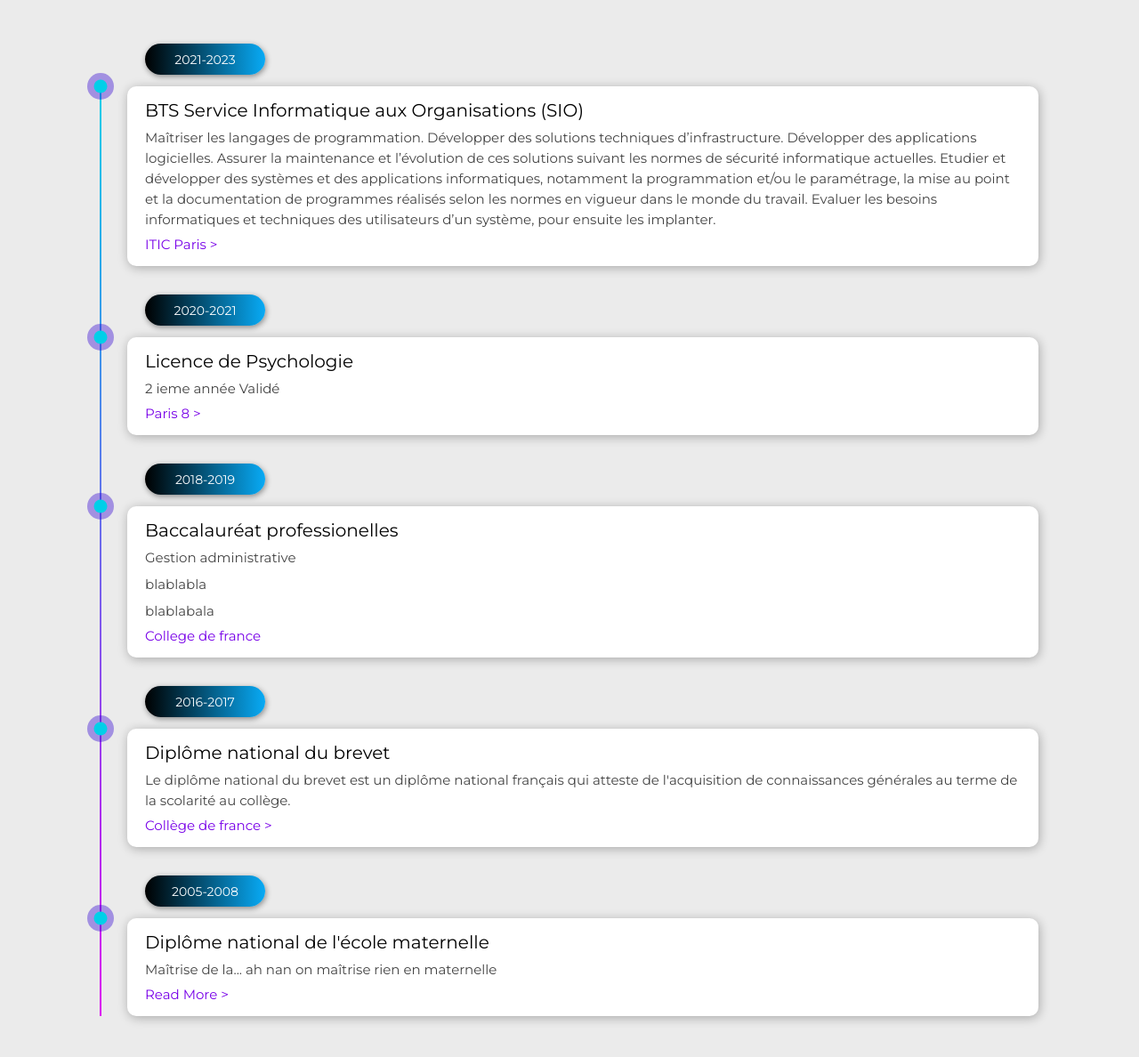
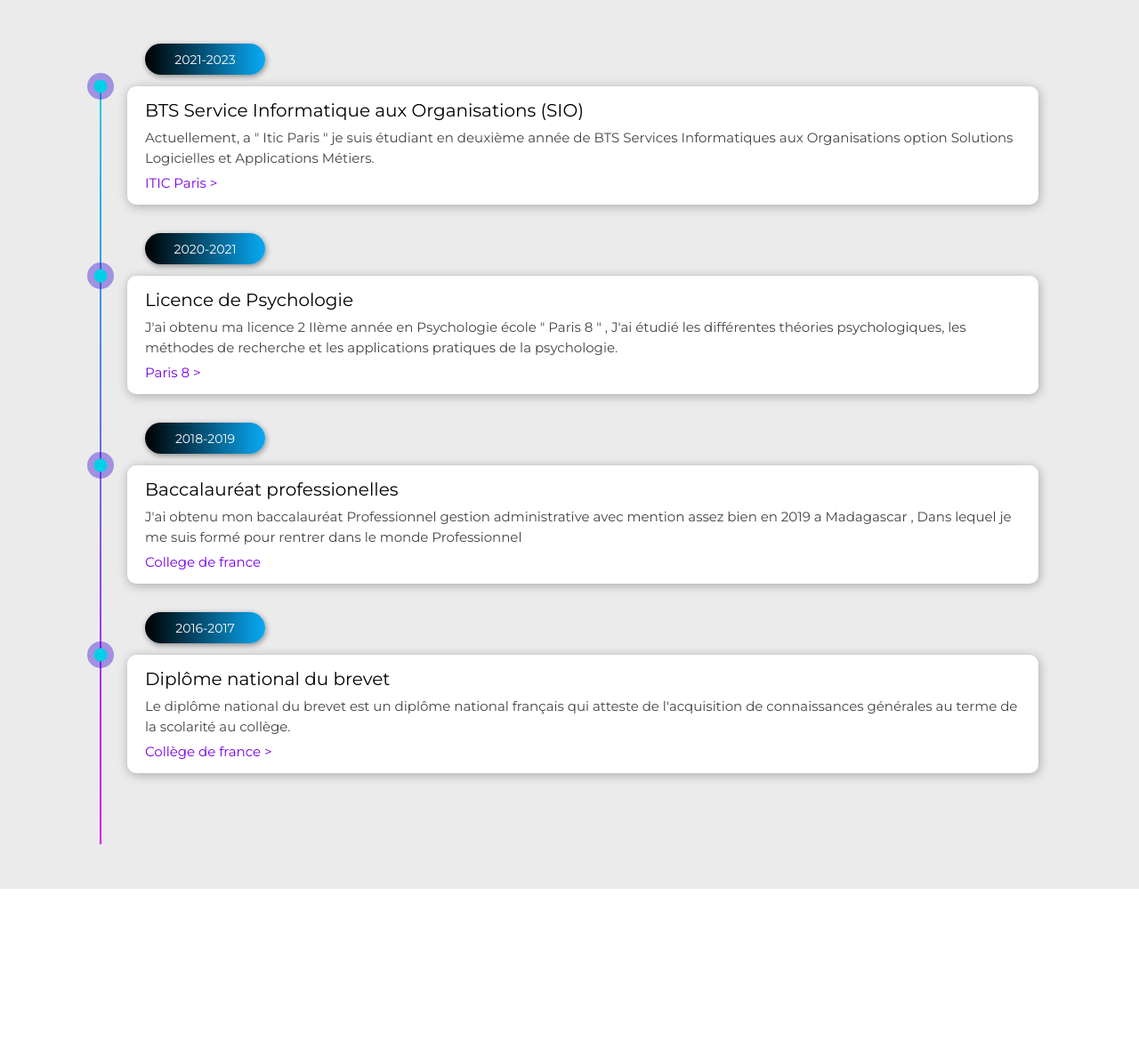
Before and after one commit to Anilcharif/Portfolio-Zoher-BTS, a plain HTML site: page parcours.html in a window 1280 px wide. Shown: the part 234-1422 px from the top of the page at 89% size. After the commit the page ends 1233 px from the top, so only its background shows below. Drawn offline with Linux system fonts and the light colour scheme.

Commit message:
Update bts

```diff
--- a/parcours.html
+++ b/parcours.html
@@ -69,12 +69,7 @@
                 <ul>
                     <li>
                         <h3 class="title">BTS Service Informatique aux Organisations (SIO)</h3>
-                        <p>Maîtriser les langages de programmation.
-                            Développer des solutions techniques d’infrastructure.
-                            Développer des applications logicielles.
-                            Assurer la maintenance et l’évolution de ces solutions suivant les normes de sécurité informatique actuelles.
-                            Etudier et développer des systèmes et des applications informatiques, notamment la programmation et/ou le paramétrage, la mise au point et la documentation de programmes réalisés selon les normes en vigueur dans le monde du travail.
-                            Evaluer les besoins informatiques et techniques des utilisateurs d’un système, pour ensuite les implanter.
+                        <p>Actuellement, a " Itic Paris " je suis étudiant en deuxième année de BTS Services Informatiques aux Organisations option Solutions Logicielles et Applications Métiers.
                         </p>
                         <a href="#">ITIC Paris ></a>
                         <span class="circle"></span>
@@ -82,16 +77,14 @@
                     </li>
                     <li>
                         <h3 class="title">Licence de Psychologie</h3>
-                        <p>2 ieme année Validé</p>
+                        <p>J'ai obtenu ma licence 2 IIème année en Psychologie école " Paris 8 " ,  J'ai étudié les différentes théories psychologiques, les méthodes de recherche et les applications pratiques de la psychologie.</p>
                         <a href="#">Paris 8  ></a>
                         <span class="circle"></span>
                         <time class="date">2020-2021</time>
                     </li>
                     <li>
                         <h3 class="title">Baccalauréat professionelles</h3>
-                            <p>Gestion administrative </p>
-                            <p> blablabla</p>
-                            <p>blablabala</p>
+                            <p> J'ai obtenu mon baccalauréat Professionnel gestion administrative avec mention assez bien en 2019 a Madagascar , Dans lequel je me suis formé pour rentrer dans le monde Professionnel </p>
                         <a href="#">College de france</a>
                         <span class="circle"></span>
                         <time class="date">2018-2019</time>
@@ -103,13 +96,7 @@
                         <span class="circle"></span>
                         <time class="date">2016-2017</time>
                     </li>
-                    <li>
-                        <h3 class="title">Diplôme national de l'école maternelle</h3>
-                        <p>Maîtrise de la... ah nan on maîtrise rien en maternelle</p>
-                        <a href="#">Read More ></a>
-                        <span class="circle"></span>
-                        <time class="date">2005-2008</time>
-                    </li>
+
                 </ul>
             </section>
 
```
Also changed, not shown: competence.html (+2 -2 lines), css/veille.css (+21 -0 lines), veille.html (+6 -0 lines), asset/images_ppe_web/base_donnees.png (deleted), asset/images_ppe_web/maquette1.png (deleted), asset/images_ppe_web/maquette2.png (deleted), asset/images_projet/Artificial Intelligence.jpg (added).
